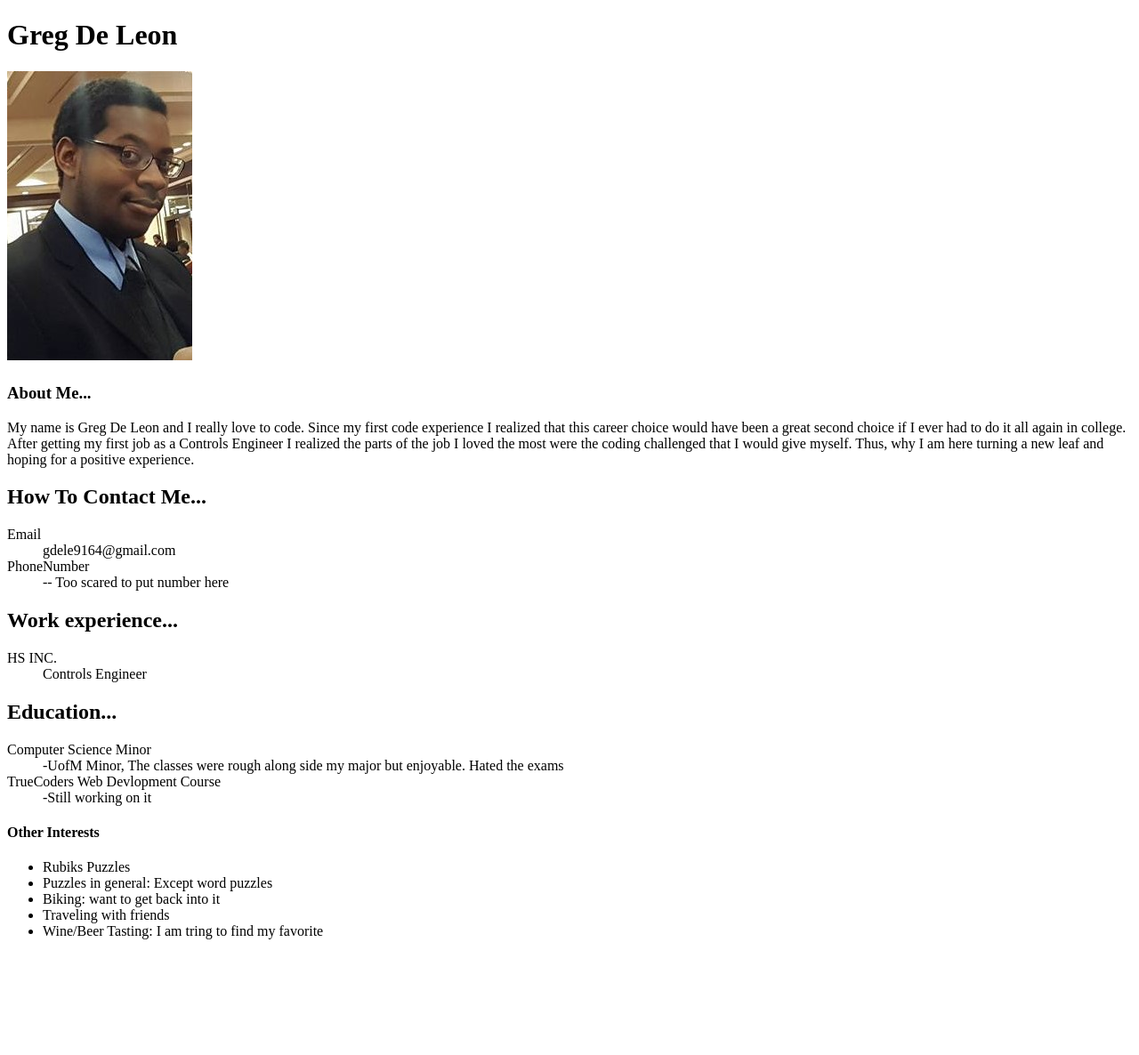
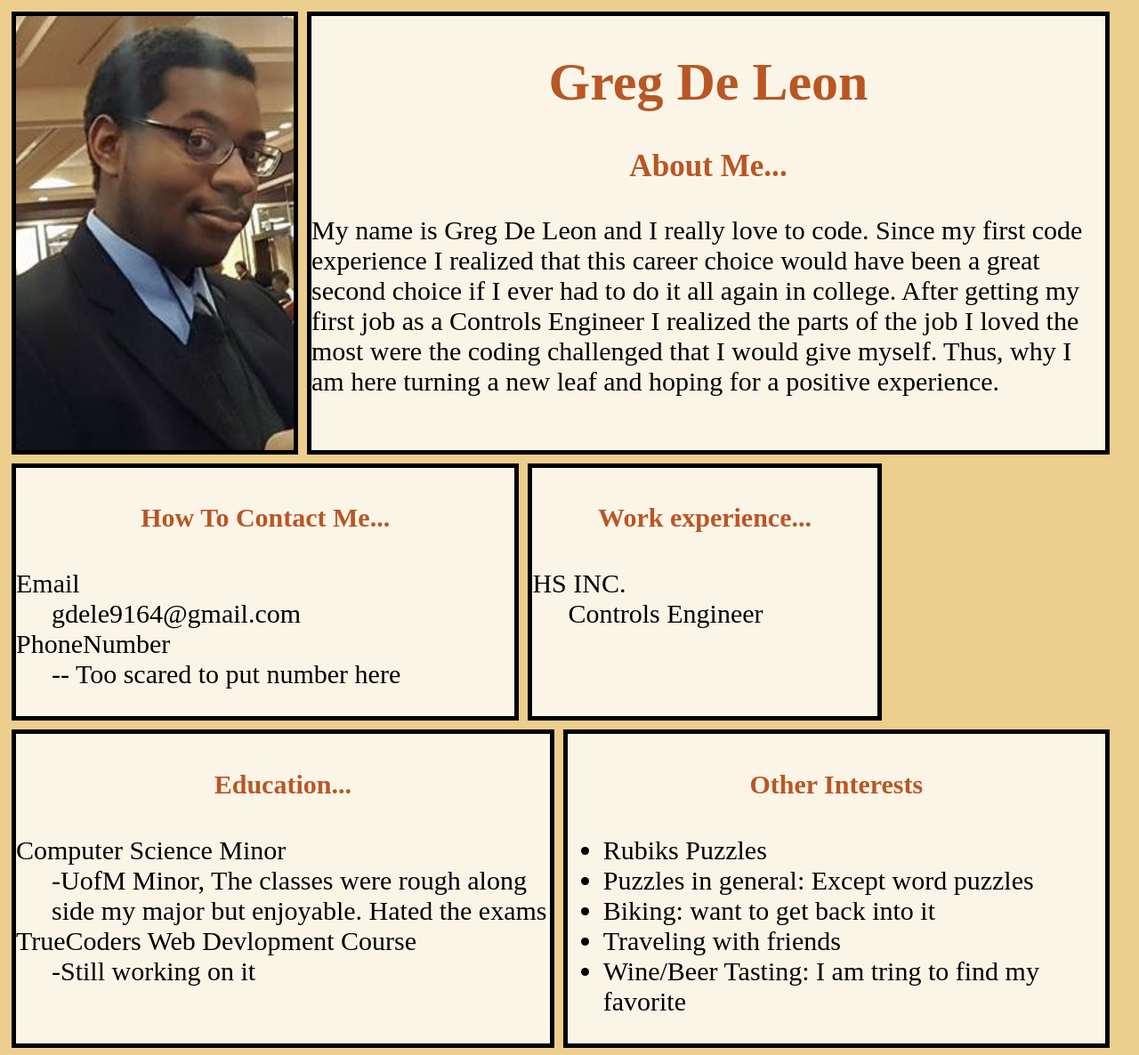
Before and after one commit to GreyDaCaLa/Portfolio, a plain HTML site: page index.html in a window 1280 px wide. Shown: the whole page at 89% size. Before the commit the page ends 1072 px from the top, so only its background shows below. Drawn offline with Linux system fonts and the light colour scheme.

Commit message:
adding css to porfolio

```diff
--- a/index.html
+++ b/index.html
@@ -1,17 +1,21 @@
 <!DOCTYPE html>
 <html lang="en">
+<!-- comment example  -->
 <head>
+    <link rel="stylesheet" href="style.css">
     <meta charset="UTF-8">
     <meta http-equiv="X-UA-Compatible" content="IE=edge">
     <meta name="viewport" content="width=device-width, initial-scale=1.0">
     <title>Portfolio Main: Greg De Leon</title>
 </head>
 <body>
+    <div id='mainpic' class='grid-container' style="background-color: #ecce8e;">
         <div>
-        <h1>Greg De Leon</h1>
-        <h2><img src="PortfolioPic1.jpg" alt="My Amazing Picture" width="208" height="325"> </h2>
+            <img src="PortfolioPic1.jpg" alt="My Amazing Picture" width="312" height="487.5">
         </div>
         <div>
+
+            <h1>Greg De Leon</h1>
             <h3>About Me...</h3>
             <p>
                 My name is Greg De Leon and I really love to code.
@@ -24,10 +28,16 @@
                 am here turning a new leaf and hoping for a positive experience.
             </p>
         </div>
+    </div>
+
+
+
+    <div class='grid-container'>
+
         <div>
-        <h2>
+            <h4>
                 How To Contact Me...
-        </h2>
+            </h4>
             <dl>
                 <dt>Email</dt>
                 <dd>gdele9164@gmail.com</dd>
@@ -35,19 +45,24 @@
                 <dd>-- Too scared to put number here</dd>
             </dl>
         </div>
+
+
         <div>
-        <h2>
+            <h4>
                 Work experience...
-        </h2>
+            </h4>
             <dl>
                 <dt>HS INC.</dt>
                 <dd>Controls Engineer</dd>
             </dl>
         </div>
+    </div>
+
+    <div class='grid-container'>
         <div>
-        <h2>
+            <h4>
                 Education...
-        </h2>
+            </h4>
             <dl>
                 <dt>Computer Science Minor</dt>
                 <dd>-UofM Minor, The classes were rough along side my major but enjoyable. Hated the exams</dd>
@@ -65,5 +80,6 @@
                 <li>Wine/Beer Tasting: I am tring to find my favorite</li>
             </ul>
         </div>
+    </div>
 </body>
 </html>
--- /dev/null
+++ b/style.css
@@ -0,0 +1,51 @@
+/*comment example*/
+
+body {
+    background-color: #ecce8e;
+
+}
+
+h1, h2, h3, h4 {
+    color: #ba5624;
+}
+
+/*#mainpic {
+    padding-top: 50px;
+    padding-right: 30px;
+    padding-bottom: 50px;
+    padding-left: 80px;
+}
+*/
+img {
+    float:left;
+}
+
+.grid-container {
+    display: grid;
+    grid-template-columns: auto auto auto auto;
+    grid-gap: 10px;
+    /*background-color: #2196F3;*/
+    padding: 5px;
+  }
+
+  .grid-container > div {
+    background-color: rgba(255, 255, 255, 0.8);
+    border: 5px solid black;
+    text-align: center;
+    font-size: 30px;
+  }
+
+  .grid-container > div > p {
+    text-align: left;
+    font-size: 30px;
+  }
+
+  .grid-container > div > dl {
+    text-align: left;
+    font-size: 30px;
+  }
+
+  .grid-container > div > ul {
+    text-align: left;
+    font-size: 30px;
+  }
```
Lines whose indentation alone changed are shown as unchanged.
